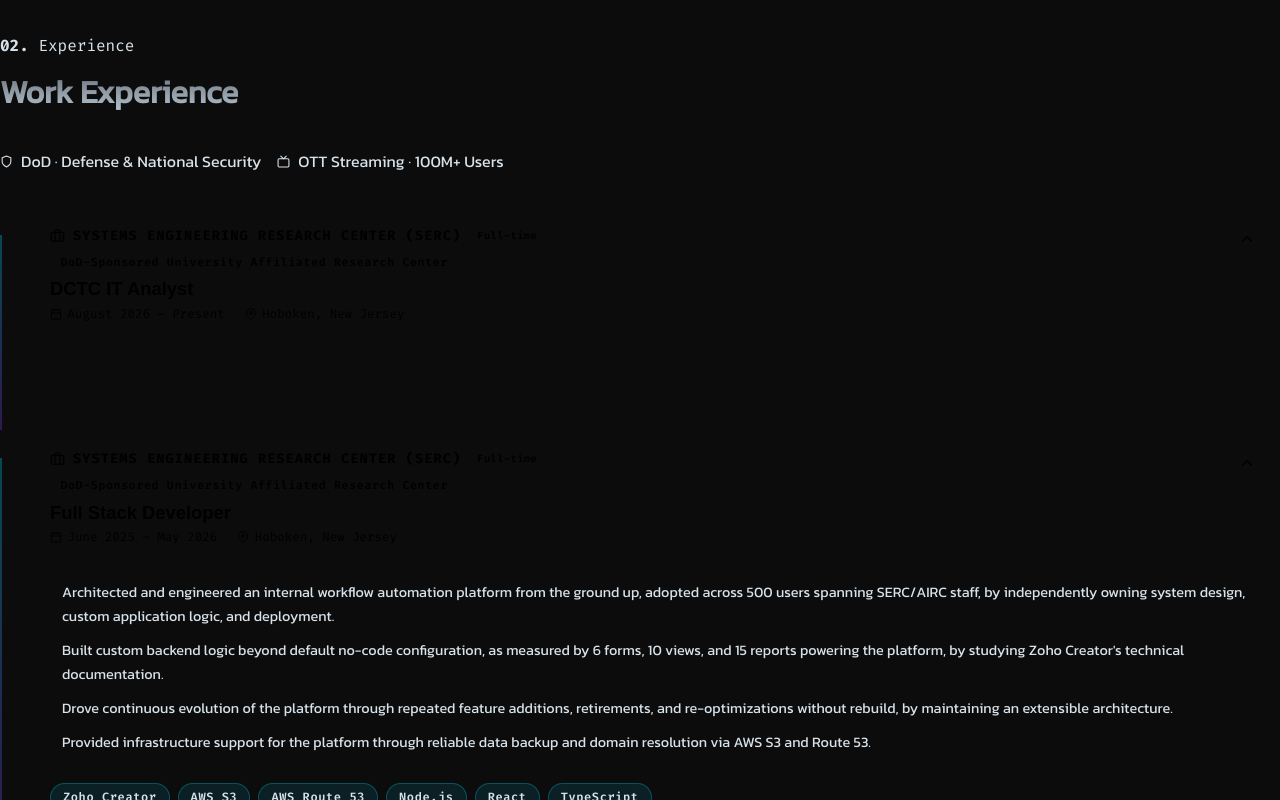
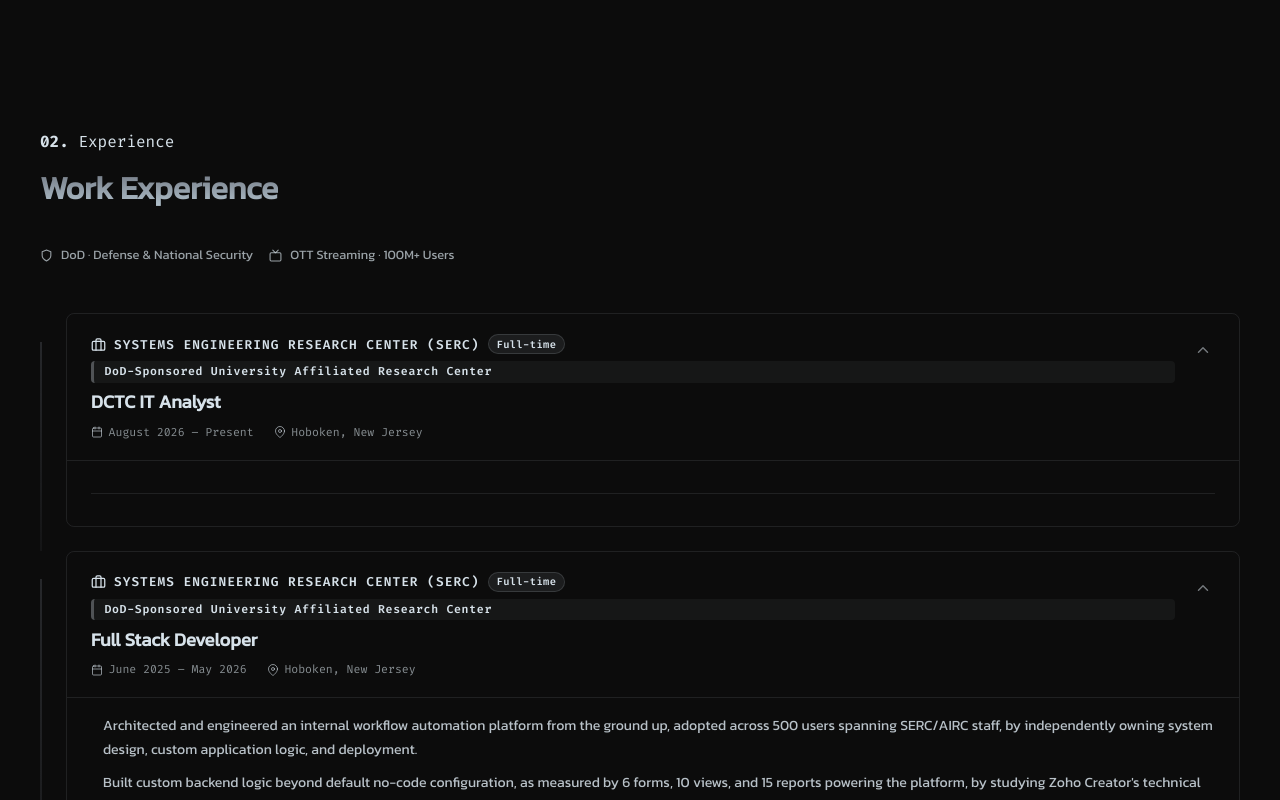
Before and after one commit to pallavimaralla/portfolio, a React (Vite) app in the folder client/app/: page / in a window 1280 px wide. Shown: the part 1360-2160 px from the top of the page. Built offline with nearby package versions, Linux system fonts and the light colour scheme; no server answers; the HTML template or start-up script is replaced by a standard one.

Commit message:
feat(Experience): update timeline with new theme

```diff
--- a/client/app/src/components/sections/Experience/Experience.module.css
+++ b/client/app/src/components/sections/Experience/Experience.module.css
@@ -1,29 +1,12 @@
 .experience-section {
+  padding: clamp(4rem, 8vw, 6rem) clamp(1.5rem, 4vw, 2.5rem);
   position: relative;
 }
 
-.section-header {
-  margin-bottom: 3rem;
-}
-
-.section-label {
-  color: var(--accent-cyan);
-  font-size: 0.85rem;
-  letter-spacing: 0.12em;
-  text-transform: uppercase;
-  margin-bottom: 0.75rem;
-}
-
-.label-num {
-  color: var(--accent-purple);
-}
-
-.section-divider {
-  width: 60px;
-  height: 3px;
-  background: var(--gradient-1);
-  border-radius: 2px;
-  margin-top: 1rem;
+.section-container {
+  max-width: 1200px;
+  margin: 0 auto;
+  width: 100%;
 }
 
 .exp-industry-badges {
@@ -32,18 +15,20 @@
   gap: 0.5rem;
   flex-wrap: wrap;
   margin-top: 1rem;
-  color: var(--text-muted);
+  color: rgba(215, 226, 234, 0.7);
+  font-size: clamp(0.8rem, 1vw, 0.9rem);
 }
 
 .timeline {
   display: flex;
   flex-direction: column;
   gap: 0;
+  margin-top: clamp(2rem, 4vw, 3rem);
 }
 
 .timeline-item {
   display: flex;
-  gap: 1.5rem;
+  gap: clamp(1rem, 2vw, 1.5rem);
 }
 
 .timeline-marker {
@@ -62,160 +47,190 @@
   box-shadow: 0 0 12px currentColor;
 }
 
-.dot-cyan  { background: var(--accent-cyan);   color: var(--accent-cyan);   border: 2px solid var(--bg-primary); }
-.dot-purple{ background: var(--accent-purple); color: var(--accent-purple); border: 2px solid var(--bg-primary); }
-.dot-green { background: var(--accent-green);  color: var(--accent-green);  border: 2px solid var(--bg-primary); }
-.dot-pink  { background: var(--accent-pink);              color: var(--accent-pink);              border: 2px solid var(--bg-primary); }
+.dot-cyan { background: #646973; color: #646973; border: 2px solid #0C0C0C; }
+.dot-purple { background: #646973; color: #646973; border: 2px solid #0C0C0C; }
+.dot-green { background: #646973; color: #646973; border: 2px solid #0C0C0C; }
+.dot-pink { background: #646973; color: #646973; border: 2px solid #0C0C0C; }
 
 .timeline-line {
   width: 2px;
   flex: 1;
   min-height: 1.5rem;
-  background: linear-gradient(to bottom, rgba(0, 212, 255, 0.3), rgba(124, 58, 237, 0.3));
+  background: linear-gradient(to bottom, rgba(100, 105, 115, 0.3), rgba(100, 105, 115, 0.1));
   margin-top: 6px;
 }
 
 .timeline-card {
   flex: 1;
-  background: var(--bg-card);
-  border: 1px solid var(--border-color);
-  border-radius: 12px;
+  background: transparent;
+  border: 1px solid rgba(215, 226, 234, 0.1);
+  border-radius: 8px;
   margin-bottom: 1.5rem;
   overflow: hidden;
   transition: border-color 0.3s ease, box-shadow 0.3s ease, background 0.3s ease;
 }
 
 .timeline-card:hover {
-  background: var(--bg-card-hover);
-  border-color: rgba(0, 212, 255, 0.22);
-  box-shadow: 0 4px 28px rgba(0, 0, 0, 0.5), 0 0 0 1px rgba(0, 212, 255, 0.06);
+  background: rgba(215, 226, 234, 0.02);
+  border-color: rgba(215, 226, 234, 0.2);
+  box-shadow: 0 4px 16px rgba(0, 0, 0, 0.2);
 }
 
 .timeline-header {
   width: 100%;
   background: none;
   border: none;
-  padding: 1.25rem 1.5rem;
+  padding: clamp(1rem, 2vw, 1.25rem) clamp(1rem, 2vw, 1.5rem);
   display: flex;
   justify-content: space-between;
   align-items: flex-start;
   cursor: pointer;
   text-align: left;
   gap: 1rem;
+  min-height: 44px;
 }
 
 .timeline-meta {
   display: flex;
   flex-direction: column;
   gap: 0.35rem;
+  flex: 1;
 }
 
 .timeline-company-row {
   display: flex;
   align-items: center;
   gap: 0.5rem;
+  flex-wrap: wrap;
 }
 
-.job-icon { flex-shrink: 0; }
-.icon-cyan   { color: var(--accent-cyan); }
-.icon-purple { color: var(--accent-purple); }
-.icon-green  { color: var(--accent-green); }
-.icon-pink   { color: var(--accent-pink); }
+.job-icon {
+  flex-shrink: 0;
+  color: #D7E2EA;
+}
+
+.icon-cyan { color: #D7E2EA; }
+.icon-purple { color: #D7E2EA; }
+.icon-green { color: #D7E2EA; }
+.icon-pink { color: #D7E2EA; }
 
 .timeline-company {
-  font-size: 0.85rem;
-  font-weight: 700;
+  font-family: 'Fira Code', monospace;
+  font-size: clamp(0.75rem, 1vw, 0.85rem);
+  font-weight: 600;
   letter-spacing: 0.08em;
   text-transform: uppercase;
-  font-family: 'Fira Code', monospace;
+  color: #D7E2EA;
 }
 
-.color-cyan   { color: var(--accent-cyan); }
-.color-purple { color: var(--accent-purple); }
-.color-green  { color: var(--accent-green); }
-.color-pink   { color: var(--accent-pink); }
+.color-cyan { color: #D7E2EA; }
+.color-purple { color: #D7E2EA; }
+.color-green { color: #D7E2EA; }
+.color-pink { color: #D7E2EA; }
 
 .job-type-badge {
+  font-family: 'Fira Code', monospace;
   font-size: 0.65rem;
   font-weight: 600;
   padding: 0.15rem 0.5rem;
   border-radius: 20px;
-  font-family: 'Fira Code', monospace;
   letter-spacing: 0.04em;
+  background: rgba(215, 226, 234, 0.08);
+  color: #D7E2EA;
+  border: 1px solid rgba(215, 226, 234, 0.15);
 }
 
-.badge-cyan   { background: rgba(0, 212, 255, 0.1);   color: var(--accent-cyan);   border: 1px solid rgba(0, 212, 255, 0.3); }
-.badge-purple { background: rgba(124, 58, 237, 0.1); color: var(--accent-purple-bright);              border: 1px solid rgba(124, 58, 237, 0.3); }
-.badge-green  { background: rgba(0, 255, 136, 0.1);  color: var(--accent-green);  border: 1px solid rgba(0, 255, 136, 0.3); }
-.badge-pink   { background: rgba(244, 114, 182, 0.1); color: var(--accent-pink-pale);             border: 1px solid rgba(244, 114, 182, 0.3); }
+.badge-cyan { background: rgba(215, 226, 234, 0.08); color: #D7E2EA; border: 1px solid rgba(215, 226, 234, 0.15); }
+.badge-purple { background: rgba(215, 226, 234, 0.08); color: #D7E2EA; border: 1px solid rgba(215, 226, 234, 0.15); }
+.badge-green { background: rgba(215, 226, 234, 0.08); color: #D7E2EA; border: 1px solid rgba(215, 226, 234, 0.15); }
+.badge-pink { background: rgba(215, 226, 234, 0.08); color: #D7E2EA; border: 1px solid rgba(215, 226, 234, 0.15); }
 
 .job-domain {
   display: inline-block;
-  font-size: 0.72rem;
+  font-family: 'Fira Code', monospace;
+  font-size: clamp(0.65rem, 0.9vw, 0.75rem);
   font-weight: 600;
-  font-family: 'Fira Code', monospace;
   letter-spacing: 0.06em;
   padding: 0.2rem 0.65rem;
   border-radius: 4px;
   margin-top: 0.1rem;
+  background: rgba(215, 226, 234, 0.05);
+  color: #D7E2EA;
+  border-left: 3px solid rgba(215, 226, 234, 0.3);
 }
 
-.domain-cyan   { background: rgba(0, 212, 255, 0.08);   color: var(--accent-cyan-bright);  border-left: 3px solid var(--accent-cyan); }
-.domain-purple { background: rgba(124, 58, 237, 0.08);  color: var(--accent-purple-bright);  border-left: 3px solid var(--accent-purple); }
-.domain-green  { background: rgba(52, 211, 153, 0.08);   color: var(--accent-green-tint);  border-left: 3px solid var(--accent-green); }
-.domain-pink   { background: rgba(244, 114, 182, 0.08);  color: var(--accent-pink-tint);  border-left: 3px solid var(--accent-pink); }
+.domain-cyan { background: rgba(215, 226, 234, 0.05); color: #D7E2EA; border-left: 3px solid rgba(215, 226, 234, 0.3); }
+.domain-purple { background: rgba(215, 226, 234, 0.05); color: #D7E2EA; border-left: 3px solid rgba(215, 226, 234, 0.3); }
+.domain-green { background: rgba(215, 226, 234, 0.05); color: #D7E2EA; border-left: 3px solid rgba(215, 226, 234, 0.3); }
+.domain-pink { background: rgba(215, 226, 234, 0.05); color: #D7E2EA; border-left: 3px solid rgba(215, 226, 234, 0.3); }
 
 .timeline-role {
-  font-size: 1.15rem;
-  font-weight: 700;
-  color: var(--text-primary);
+  font-family: 'Kanit', sans-serif;
+  font-size: clamp(1rem, 1.5vw, 1.15rem);
+  font-weight: 600;
+  color: #D7E2EA;
 }
 
 .timeline-info-row {
   display: flex;
-  gap: 1.25rem;
+  gap: clamp(1rem, 2vw, 1.25rem);
   flex-wrap: wrap;
+  margin-top: 0.25rem;
 }
 
 .timeline-info-item {
   display: flex;
   align-items: center;
   gap: 0.35rem;
-  font-size: 0.78rem;
-  color: var(--text-muted);
   font-family: 'Fira Code', monospace;
+  font-size: clamp(0.7rem, 0.9vw, 0.78rem);
+  color: rgba(215, 226, 234, 0.6);
 }
 
 .expand-icon {
-  color: var(--text-muted);
+  color: rgba(215, 226, 234, 0.5);
   flex-shrink: 0;
   margin-top: 0.25rem;
-  transition: color 0.2s ease;
+  transition: color 0.2s ease, transform 0.2s ease;
+  display: flex;
+  align-items: center;
+  justify-content: center;
+  width: 24px;
+  height: 24px;
+  min-width: 24px;
 }
 
 .timeline-header:hover .expand-icon {
-  color: var(--accent-cyan);
+  color: #D7E2EA;
+  transform: scale(1.1);
+}
+
+.timeline-header:focus-visible {
+  outline: 2px solid #D7E2EA;
+  outline-offset: 2px;
 }
 
 .timeline-body {
-  padding: 0 1.5rem 1.25rem;
-  border-top: 1px solid var(--border-color);
+  padding: 0 clamp(1rem, 2vw, 1.5rem) clamp(1rem, 2vw, 1.25rem);
+  border-top: 1px solid rgba(215, 226, 234, 0.1);
 }
 
 .bullet-list {
   list-style: none;
-  margin: 1rem 0 1rem;
+  margin: 1rem 0;
   display: flex;
   flex-direction: column;
   gap: 0.65rem;
+  padding: 0;
 }
 
 .bullet-list li {
   display: flex;
   align-items: flex-start;
   gap: 0.75rem;
-  color: var(--text-secondary);
-  font-size: 0.9rem;
+  color: rgba(215, 226, 234, 0.85);
+  font-family: 'Kanit', sans-serif;
+  font-size: clamp(0.85rem, 1.1vw, 0.9rem);
   line-height: 1.65;
 }
 
@@ -225,6 +240,7 @@
   border-radius: 50%;
   flex-shrink: 0;
   margin-top: 0.55rem;
+  background: rgba(215, 226, 234, 0.5);
 }
 
 .job-tech-row {
@@ -232,10 +248,15 @@
   flex-wrap: wrap;
   gap: 0.5rem;
   padding-top: 0.75rem;
-  border-top: 1px solid var(--border-color);
+  border-top: 1px solid rgba(215, 226, 234, 0.1);
 }
 
-@media (max-width: 640px) {
+/* Responsive */
+@media (max-width: 768px) {
+  .experience-section {
+    padding: clamp(3rem, 5vw, 4rem) clamp(1.5rem, 3vw, 2rem);
+  }
+
   .timeline-item {
     gap: 1rem;
   }
@@ -253,3 +274,23 @@
     gap: 0.35rem;
   }
 }
+
+@media (max-width: 480px) {
+  .experience-section {
+    padding: clamp(2.5rem, 4vw, 3.5rem) 1.25rem;
+  }
+
+  .timeline-marker {
+    padding-top: 1rem;
+  }
+
+  .timeline-header {
+    flex-direction: column;
+    gap: 0.5rem;
+  }
+
+  .expand-icon {
+    align-self: flex-end;
+    margin-top: -1.75rem;
+  }
+}
--- a/client/app/src/components/sections/Experience/Experience.tsx
+++ b/client/app/src/components/sections/Experience/Experience.tsx
@@ -1,6 +1,6 @@
 import React, { useState } from 'react';
 import { motion, AnimatePresence } from 'framer-motion';
-import { SectionHeader, Icon, Tag } from '../../ui';
+import { SectionHeader, Icon, Tag, FadeIn } from '../../ui';
 import { sections } from '../../../data/sections';
 import { jobs } from '../../../data/jobs';
 import styles from './Experience.module.css';
@@ -12,7 +12,8 @@
 
   return (
     <section id="experience" className={styles["experience-section"]}>
-      <div className="section-container">
+      <div className={styles["section-container"]}>
+        <FadeIn as="div" delay={0} y={20} duration={0.7}>
           <SectionHeader num={expSection.number} label={expSection.label} title={expSection.title}>
             <div className={styles["exp-industry-badges"]}>
               <Icon name="FiShield" size={13} />
@@ -22,8 +23,9 @@
               <span className="industry-badge badge-ott">OTT Streaming · 100M+ Users</span>
             </div>
           </SectionHeader>
+        </FadeIn>
 
-        <div className={styles["timeline"]}>
+        <FadeIn as="div" className={styles["timeline"]} delay={0.15} y={20} duration={0.7}>
           {jobs.map((job, i) => (
             <motion.div
               key={job.company}
@@ -106,7 +108,7 @@
               </div>
             </motion.div>
           ))}
-        </div>
+        </FadeIn>
       </div>
     </section>
   );
```
Lines whose indentation alone changed are shown as unchanged.
